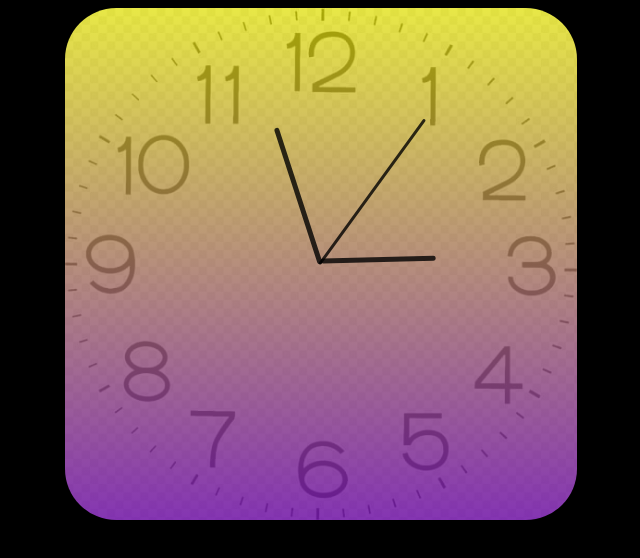
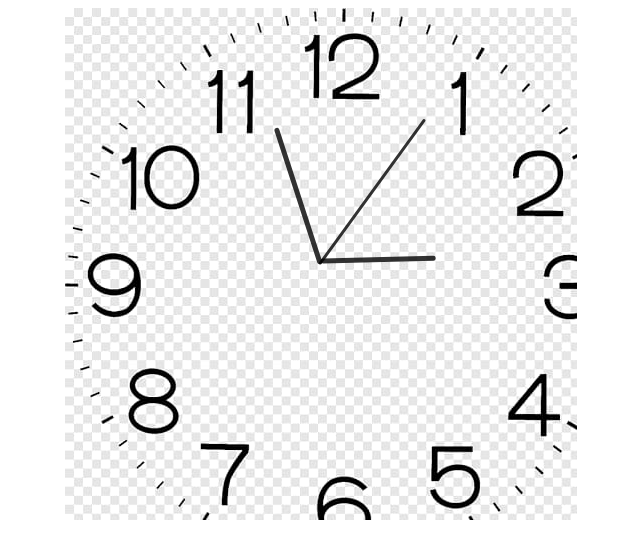
Before and after one commit to ujjwal021/web105, a plain HTML site: page clockproject/index.html in a window 1280 px wide. Shown: the whole page, without its empty margins (319-959 px from the left). Drawn offline with Linux system fonts and the light colour scheme.

Commit message:
Add files via upload
some changes in clock

```diff
--- a/clockproject/index.css
+++ b/clockproject/index.css
@@ -1,16 +1,17 @@
-body{
+/* body{
     background-color:black;
-}
+     linear-gradient(to bottom, rgba(224, 224, 7, 0.747), rgba(116, 26, 168, 0.884))
+} */
 #clockContainer
 {
     position: relative;
-
+    background-size: 100%;
     height:40vw;
     width:40vw;
-    background:  linear-gradient(to bottom, rgba(224, 224, 7, 0.747), rgba(116, 26, 168, 0.884)) ,url(clockimg.jpeg) no-repeat;
-    background-size: 100%;
+    background: url(clockimg.jpeg) no-repeat;
+
     margin: auto;
-    border-radius: 10%;
+
 }
 #hour,#minute,#second{
     position: absolute;
```
